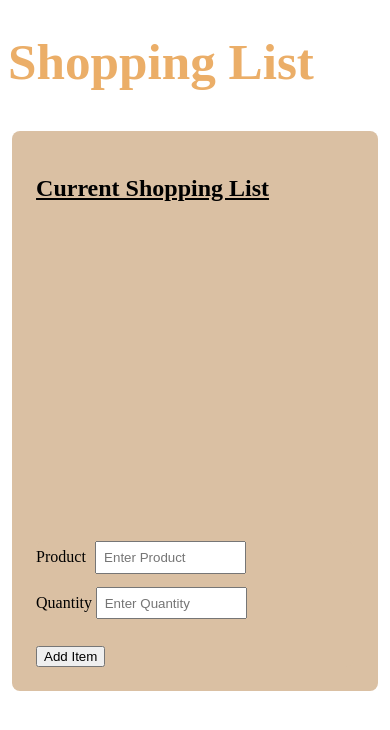
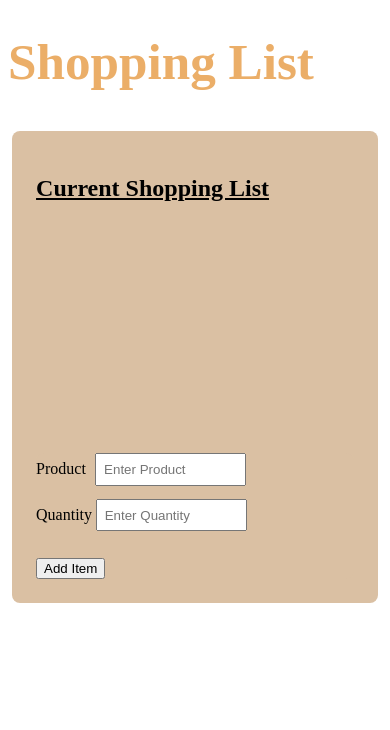
Before and after one commit to MikeCatrone/shopping-list, a React (Create React App) app: page / in a window 390 px wide. Shown: the top 730 px of the page. Built offline with nearby package versions, Linux system fonts and the light colour scheme.

Commit message:
Update FormUpdate.css

```diff
--- a/src/components/FormUpdate.css
+++ b/src/components/FormUpdate.css
@@ -36,7 +36,7 @@ input {
         border-radius: 8px;
         margin-left: auto;
         margin-right: auto;
-        margin-top: 10em;
+        margin-top: 4.5em;
 
     }
 
```
